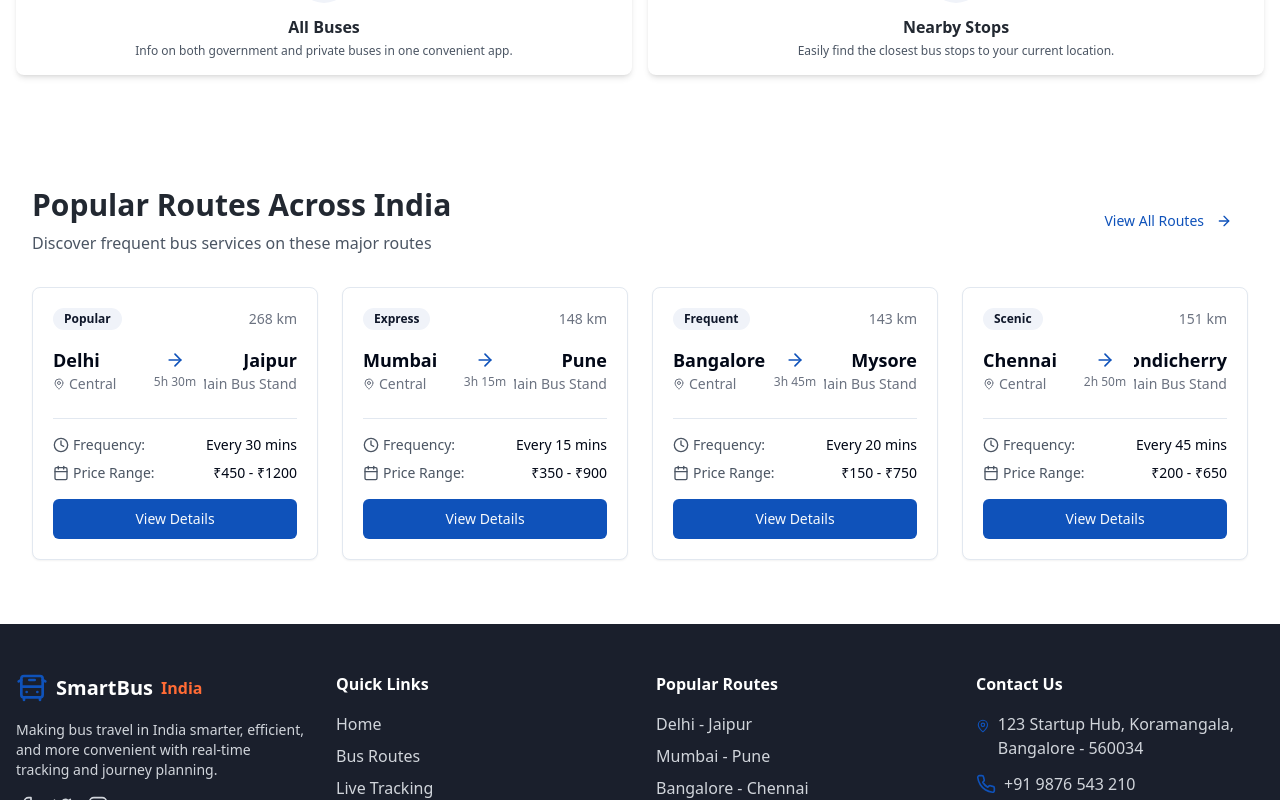
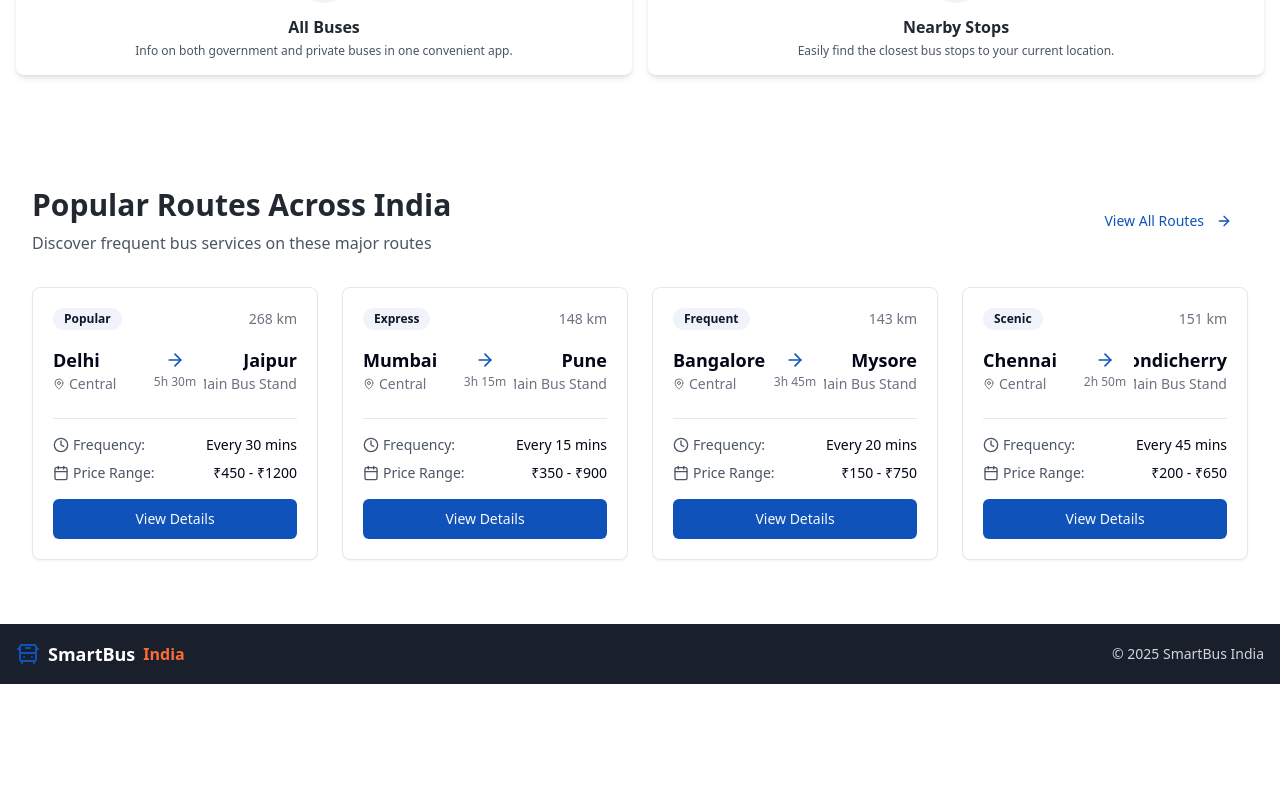
Before and after one commit to PriyanshiDongre/smartbus-india-travel, a React (Vite) app: page / in a window 1280 px wide. Shown: the part 2000-2800 px from the top of the page. After the commit the page ends 2684 px from the top, so only its background shows below. Built offline with nearby package versions, Linux system fonts and the light colour scheme.

Commit message:
Remove website-related components

```diff
--- a/src/components/Footer.tsx
+++ b/src/components/Footer.tsx
@@ -1,90 +1,19 @@
 
-import { BusFront, Facebook, Twitter, Instagram, MapPin, Phone, Mail } from "lucide-react";
+import { BusFront } from "lucide-react";
 import { Link } from "react-router-dom";
 
 const Footer = () => {
   return (
-    <footer className="bg-[#1A1F2C] text-gray-300 py-12">
-      <div className="container mx-auto px-4">
-        <div className="grid grid-cols-1 md:grid-cols-4 gap-8 mb-8">
-          {/* Company Info */}
-          <div>
-            <div className="flex items-center gap-2 mb-4">
-              <BusFront className="h-8 w-8 text-smartbus-blue" />
-              <span className="font-bold text-xl text-white">SmartBus</span>
-              <span className="text-smartbus-orange font-semibold">India</span>
-            </div>
-            <p className="mb-4 text-sm">
-              Making bus travel in India smarter, efficient, and more convenient with real-time tracking and journey planning.
-            </p>
-            <div className="flex space-x-4">
-              <a href="https://facebook.com" target="_blank" rel="noopener noreferrer" className="hover:text-smartbus-blue transition-colors">
-                <Facebook className="h-5 w-5" />
-              </a>
-              <a href="https://twitter.com" target="_blank" rel="noopener noreferrer" className="hover:text-smartbus-blue transition-colors">
-                <Twitter className="h-5 w-5" />
-              </a>
-              <a href="https://instagram.com" target="_blank" rel="noopener noreferrer" className="hover:text-smartbus-blue transition-colors">
-                <Instagram className="h-5 w-5" />
-              </a>
-            </div>
-          </div>
-
-          {/* Quick Links */}
-          <div>
-            <h3 className="font-bold text-white mb-4">Quick Links</h3>
-            <ul className="space-y-2">
-              <li><Link to="/" className="hover:text-smartbus-blue transition-colors">Home</Link></li>
-              <li><Link to="/routes" className="hover:text-smartbus-blue transition-colors">Bus Routes</Link></li>
-              <li><Link to="/live-tracking" className="hover:text-smartbus-blue transition-colors">Live Tracking</Link></li>
-              <li><Link to="/schedule" className="hover:text-smartbus-blue transition-colors">Bus Schedules</Link></li>
-              <li><Link to="/about" className="hover:text-smartbus-blue transition-colors">About Us</Link></li>
-              <li><Link to="/contact" className="hover:text-smartbus-blue transition-colors">Contact</Link></li>
-            </ul>
-          </div>
-
-          {/* Popular Routes */}
-          <div>
-            <h3 className="font-bold text-white mb-4">Popular Routes</h3>
-            <ul className="space-y-2">
-              <li><Link to="/routes/delhi-jaipur" className="hover:text-smartbus-blue transition-colors">Delhi - Jaipur</Link></li>
-              <li><Link to="/routes/mumbai-pune" className="hover:text-smartbus-blue transition-colors">Mumbai - Pune</Link></li>
-              <li><Link to="/routes/bangalore-chennai" className="hover:text-smartbus-blue transition-colors">Bangalore - Chennai</Link></li>
-              <li><Link to="/routes/kolkata-siliguri" className="hover:text-smartbus-blue transition-colors">Kolkata - Siliguri</Link></li>
-              <li><Link to="/routes/ahmedabad-surat" className="hover:text-smartbus-blue transition-colors">Ahmedabad - Surat</Link></li>
-            </ul>
-          </div>
-
-          {/* Contact Us */}
-          <div>
-            <h3 className="font-bold text-white mb-4">Contact Us</h3>
-            <ul className="space-y-3">
-              <li className="flex items-start gap-2">
-                <MapPin className="h-5 w-5 text-smartbus-blue mt-1" />
-                <span>123 Startup Hub, Koramangala, Bangalore - 560034</span>
-              </li>
-              <li className="flex items-center gap-2">
-                <Phone className="h-5 w-5 text-smartbus-blue" />
-                <span>+91 9876 543 210</span>
-              </li>
-              <li className="flex items-center gap-2">
-                <Mail className="h-5 w-5 text-smartbus-blue" />
-                <span>info@smartbus-india.com</span>
-              </li>
-            </ul>
-          </div>
+    <footer className="bg-[#1A1F2C] text-gray-300 py-4">
+      <div className="container mx-auto px-4 flex justify-between items-center">
+        <div className="flex items-center gap-2">
+          <BusFront className="h-6 w-6 text-smartbus-blue" />
+          <span className="font-bold text-lg text-white">SmartBus</span>
+          <span className="text-smartbus-orange font-semibold">India</span>
         </div>
 
-        {/* Bottom Section */}
-        <div className="border-t border-gray-700 pt-6 mt-6 text-sm flex flex-col md:flex-row justify-between items-center">
-          <div className="mb-4 md:mb-0">
-            © {new Date().getFullYear()} SmartBus India. All rights reserved.
-          </div>
-          <div className="flex space-x-6">
-            <Link to="/privacy" className="hover:text-smartbus-blue transition-colors">Privacy Policy</Link>
-            <Link to="/terms" className="hover:text-smartbus-blue transition-colors">Terms of Service</Link>
-            <Link to="/faq" className="hover:text-smartbus-blue transition-colors">FAQ</Link>
-          </div>
+        <div className="text-sm">
+          © {new Date().getFullYear()} SmartBus India
         </div>
       </div>
     </footer>
```
